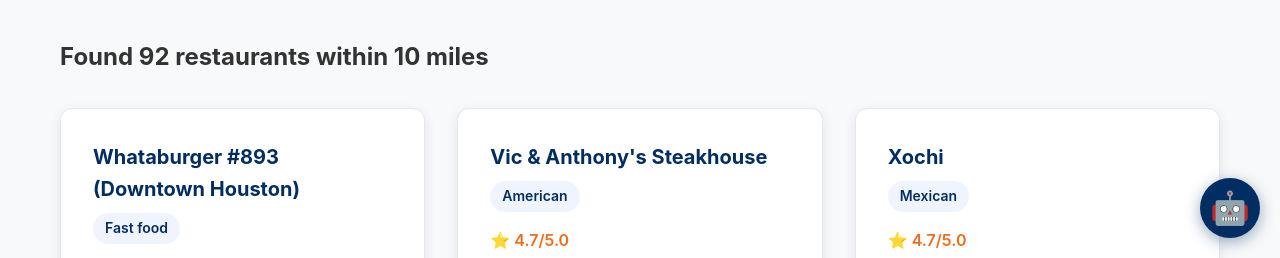
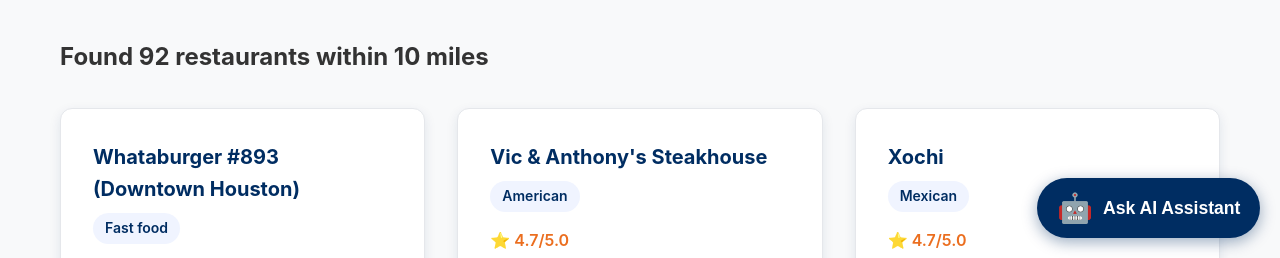
Before and after one commit to MatthewMarsh09/Restaurant, a plain HTML site: page index.html in a window 1280 px wide. Both pictures are taken after a click on the button "Show List". Shown: the part 1136-1394 px from the top of the page. Drawn offline with nearby package versions, Linux system fonts and the light colour scheme.

Commit message:
perf: optimize search rendering and pre-process data to fix lag
feat: update chatbot button text for clarity

```diff
--- a/index.html
+++ b/index.html
@@ -283,7 +283,7 @@
 
     <!-- Chatbot Toggle Button -->
     <button class="chatbot-toggle-btn" id="chatbotToggleBtn">
-        🤖
+        <span>🤖</span> Ask AI Assistant
     </button>
 
     <script src="https://unpkg.com/leaflet@1.9.4/dist/leaflet.js"></script>
--- a/scripts/main.js
+++ b/scripts/main.js
@@ -1,23 +1,32 @@
 // Optimized restaurant data - top-rated establishments across Houston metro
 let mockRestaurants = []; // This will be populated from the JSON file
 
-// Fetch restaurant data from the external JSON file
+// Fetch and process restaurant data
 const fetchRestaurants = async () => {
     try {
         const response = await fetch('data/restaurants.json');
         if (!response.ok) throw new Error('Network response was not ok');
         mockRestaurants = await response.json();
+
+        // Pre-process data for fast filtering
+        restaurantsByCuisine = {};
+        mockRestaurants.forEach(r => {
+            const cuisine = r.cuisine.toLowerCase();
+            if (!restaurantsByCuisine[cuisine]) {
+                restaurantsByCuisine[cuisine] = [];
+            }
+            restaurantsByCuisine[cuisine].push(r);
+        });
+
     } catch (error) {
         console.error('Failed to fetch restaurants:', error);
-        // Fallback to a minimal set of restaurants if the fetch fails
-        mockRestaurants = [
-            {"name": "Uchi", "cuisine": "japanese", "rating": 4.8, "address": "904 Westheimer Rd, Houston, TX 77006", "lat": 29.7402, "lng": -95.3902}
-        ];
+        mockRestaurants = [{"name": "Uchi", "cuisine": "japanese", "rating": 4.8, "address": "904 Westheimer Rd, Houston, TX 77006", "lat": 29.7402, "lng": -95.3902}];
     }
 };
 
 let map, currentResults = [], currentUserGpsLocation = null; // Stored GPS location
 const HOUSTON_DEFAULT = { lat: 29.7604, lng: -95.3698 }; // Default location constant
+let restaurantsByCuisine = {}; // Pre-processed data for performance
 
 // Optimized utility functions
 const toRad = deg => deg * (Math.PI / 180);
@@ -334,20 +343,25 @@
     document.getElementById('totalRestaurants').textContent = mockRestaurants.length;
 });
 
-// Main search function - refactored to use a local searchCenter variable
+// Main search function - updated for major performance gains
 const searchAndShow = async viewType => {
     const address = document.getElementById('address').value;
     const range = parseInt(document.getElementById('range').value) || 10;
     const selectedCuisines = getSelectedCuisines();
 
     try {
-        const searchCenter = await geocodeLocation(address); // Use a local variable for the search point
+        const searchCenter = await geocodeLocation(address);
 
-        currentResults = mockRestaurants.map(r => ({
+        // Use pre-filtered lists for speed if cuisines are selected
+        const restaurantsToSearch = selectedCuisines.length > 0
+            ? selectedCuisines.flatMap(c => restaurantsByCuisine[c] || [])
+            : mockRestaurants;
+
+        currentResults = restaurantsToSearch.map(r => ({
             ...r,
             calculatedDistance: calculateDistance(searchCenter.lat, searchCenter.lng, r.lat, r.lng)
         }))
-        .filter(r => r.calculatedDistance <= range && (selectedCuisines.length === 0 || selectedCuisines.includes(r.cuisine)))
+        .filter(r => r.calculatedDistance <= range)
         .sort((a, b) => a.calculatedDistance - b.calculatedDistance);
 
         const section = document.getElementById('resultsSection'), title = document.getElementById('resultsTitle');
@@ -359,7 +373,6 @@
         ['listView', 'mapView', 'randomView'].forEach(v => document.getElementById(v).style.display = 'none');
 
         const viewFunction = { list: showListView, map: showMapView, random: showRandomView }[viewType];
-        // Pass the explicit searchCenter to the map view function
         if (viewType === 'map') {
             viewFunction(currentResults, searchCenter);
         } else {
@@ -371,15 +384,39 @@
     }
 };
 
-// Optimized view functions
+// Highly optimized view function for rendering the list
 const showListView = restaurants => {
-    document.getElementById('listView').style.display = 'block';
-    document.getElementById('resultsGrid').innerHTML = restaurants.length === 0 ? '<p>No restaurants found.</p>' :
-        restaurants.map(r => `<div class="card"><h3>${r.name}</h3><div class="cuisine">${r.cuisine.charAt(0).toUpperCase() + r.cuisine.slice(1)}</div>
-        <div class="rating">⭐ ${r.rating}/5.0</div><div class="distance">📍 ${r.calculatedDistance.toFixed(1)} miles</div>
-        <div class="address"><a href="${generateMapsLink(r.address)}" target="_blank" rel="noopener">${r.address}</a></div></div>`).join('');
+    const grid = document.getElementById('resultsGrid');
+    const container = document.getElementById('listView');
+    container.style.display = 'block';
+
+    // Use a document fragment to minimize DOM manipulation
+    const fragment = document.createDocumentFragment();
+
+    if (restaurants.length === 0) {
+        const p = document.createElement('p');
+        p.textContent = 'No restaurants found.';
+        fragment.appendChild(p);
+    } else {
+        restaurants.forEach(r => {
+            const card = document.createElement('div');
+            card.className = 'card';
+            card.innerHTML = `<h3>${r.name}</h3>
+                <div class="cuisine">${r.cuisine.charAt(0).toUpperCase() + r.cuisine.slice(1)}</div>
+                <div class="rating">⭐ ${r.rating}/5.0</div>
+                <div class="distance">📍 ${r.calculatedDistance.toFixed(1)} miles</div>
+                <div class="address"><a href="${generateMapsLink(r.address)}" target="_blank" rel="noopener">${r.address}</a></div>`;
+            fragment.appendChild(card);
+        });
+    }
+
+    // Clear the grid and append the fragment in one go
+    grid.innerHTML = '';
+    grid.appendChild(fragment);
 };
 
+
+// Map view function
 const showMapView = (restaurants, searchCenter) => {
     document.getElementById('mapView').style.display = 'block';
     const range = parseInt(document.getElementById('range').value) || 10;
--- a/styles/main.css
+++ b/styles/main.css
@@ -343,15 +343,25 @@
     right: 20px;
     background-color: #002D62;
     color: white;
-    width: 60px;
+    width: auto; /* Auto-width for text */
     height: 60px;
-    border-radius: 50%;
+    padding: 0 20px; /* Add padding for text */
+    border-radius: 30px; /* Pill shape */
     border: none;
-    font-size: 2rem;
+    font-size: 1.1rem; /* Adjust font size */
+    font-weight: 600;
     cursor: pointer;
     box-shadow: 0 4px 15px rgba(0, 45, 98, 0.4);
     z-index: 1000;
+    display: flex; /* Flexbox for alignment */
+    align-items: center;
+    gap: 10px; /* Space between emoji and text */
     transition: transform 0.2s ease, background-color 0.2s ease;
+    will-change: transform, background-color; /* Performance hint */
+}
+
+.chatbot-toggle-btn span {
+    font-size: 1.8rem; /* Keep emoji size larger */
 }
 
 .chatbot-toggle-btn:hover {
@@ -378,6 +388,7 @@
     opacity: 0;
     visibility: hidden;
     transition: opacity 0.2s ease, transform 0.2s ease, visibility 0.2s ease;
+    will-change: opacity, transform; /* Performance hint */
 }
 
 .chatbot-container.open {
```
